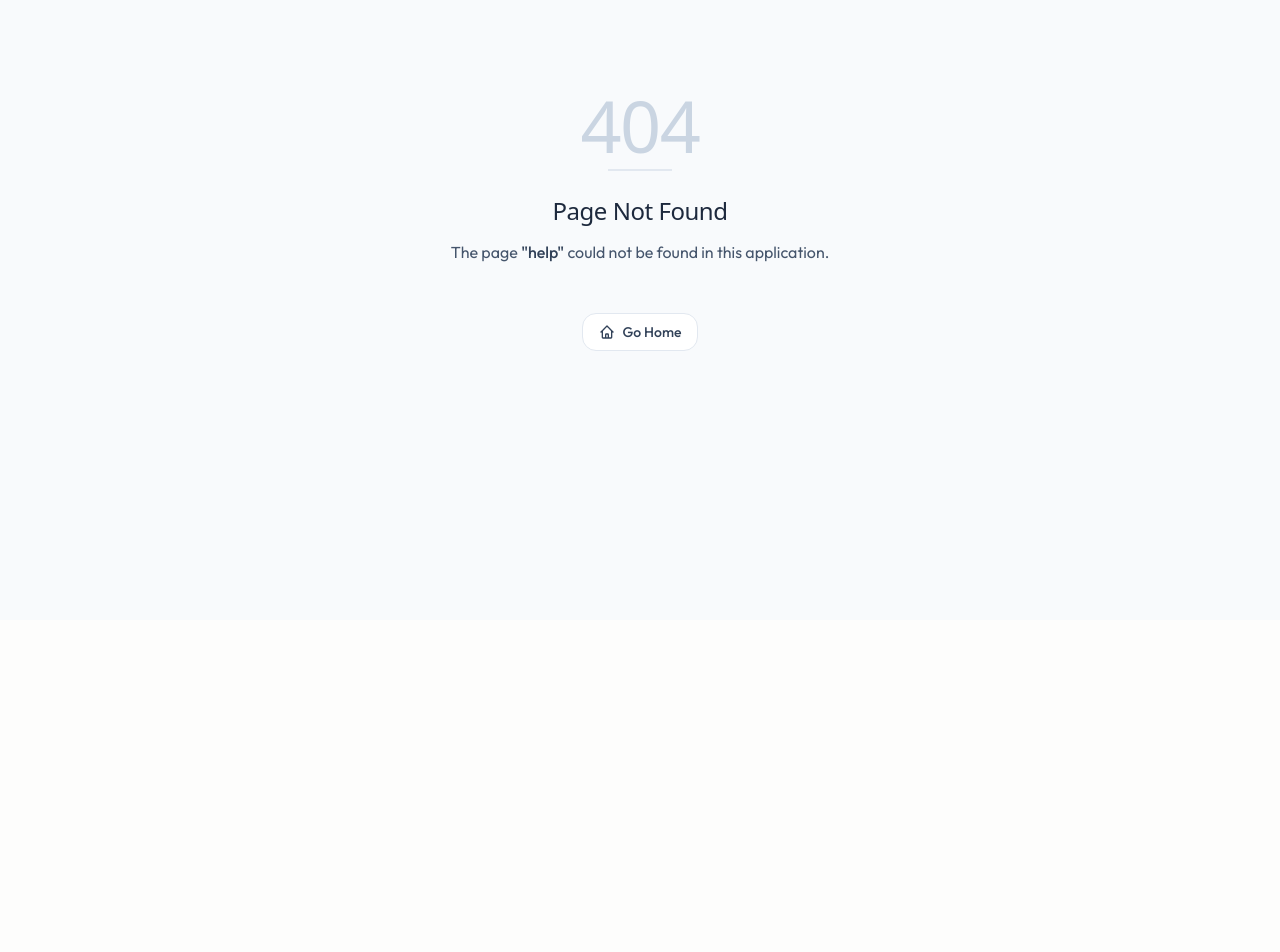
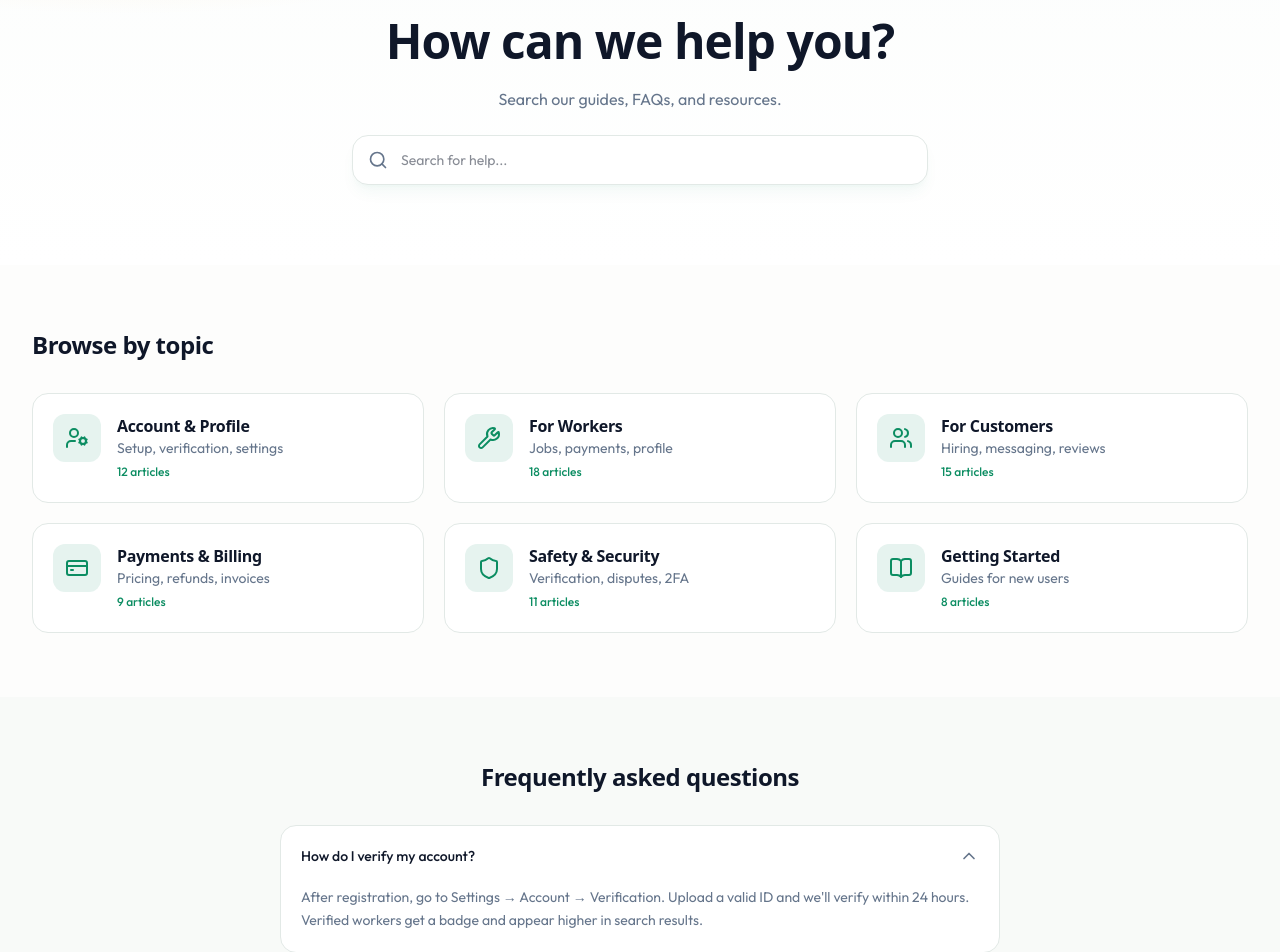
Before and after one commit to e-gors/work-nest-web, a React (Vite) app: page /help in a window 1280 px wide. Before the commit this address had no page. Shown: the part 180-1132 px from the top of the page. Before the commit the page ends 800 px from the top, so only its background shows below. Built offline with nearby package versions, Linux system fonts and the light colour scheme.

Commit message:
Feature help center page design

```diff
--- a/src/App.tsx
+++ b/src/App.tsx
@@ -5,6 +5,7 @@ import Landing from "./pages/Landing";
 import BrowseWorkers from "./pages/BrowseWorkers";
 import AuthRouter from "./pages/auth/AuthRouter";
 import About from "./pages/About";
+import HelpCenter from "./pages/HelpCenter";
 
 function App() {
   return (
@@ -13,6 +14,7 @@ function App() {
         <Route path="/" element={<Landing />} />
         <Route path="/workers" element={<BrowseWorkers />} />
         <Route path="/about" element={<About />} />
+        <Route path="/help" element={<HelpCenter />} />
       </Route>
 
       {/* Auth Routes */}
--- /dev/null
+++ b/src/pages/HelpCenter.tsx
@@ -0,0 +1,202 @@
+import { useState } from "react";
+import {
+  Search,
+  ChevronDown,
+  MessageCircle,
+  BookOpen,
+  Shield,
+  CreditCard,
+  UserCog,
+  Wrench,
+  Users,
+} from "lucide-react";
+import { cn } from "@/lib/utils";
+
+const categories = [
+  {
+    icon: UserCog,
+    title: "Account & Profile",
+    desc: "Setup, verification, settings",
+    count: 12,
+  },
+  {
+    icon: Wrench,
+    title: "For Workers",
+    desc: "Jobs, payments, profile",
+    count: 18,
+  },
+  {
+    icon: Users,
+    title: "For Customers",
+    desc: "Hiring, messaging, reviews",
+    count: 15,
+  },
+  {
+    icon: CreditCard,
+    title: "Payments & Billing",
+    desc: "Pricing, refunds, invoices",
+    count: 9,
+  },
+  {
+    icon: Shield,
+    title: "Safety & Security",
+    desc: "Verification, disputes, 2FA",
+    count: 11,
+  },
+  {
+    icon: BookOpen,
+    title: "Getting Started",
+    desc: "Guides for new users",
+    count: 8,
+  },
+];
+
+const faqs = [
+  {
+    q: "How do I verify my account?",
+    a: "After registration, go to Settings → Account → Verification. Upload a valid ID and we'll verify within 24 hours. Verified workers get a badge and appear higher in search results.",
+  },
+  {
+    q: "How does the hiring process work?",
+    a: 'Browse workers, view profiles, and click "Hire" or send a message. Discuss details, agree on price and schedule, then confirm the booking. Payments are held securely until the job is done.',
+  },
+  {
+    q: "How are workers background-checked?",
+    a: "Every worker undergoes ID verification and a background check before joining. We verify professional licenses where applicable and continuously monitor reviews.",
+  },
+  {
+    q: "What if I'm not satisfied with the work?",
+    a: "You can request revisions or file a dispute within 48 hours. Our resolution team reviews every case and ensures fair outcomes for both parties.",
+  },
+  {
+    q: "How do payments work?",
+    a: "Payments are processed securely through WorkNest. We hold funds in escrow and release them to the worker only after you confirm the job is complete.",
+  },
+  {
+    q: "Can I cancel a booking?",
+    a: "Yes, you can cancel anytime before the work begins. Cancellations within 24 hours may incur a small fee. See our cancellation policy for details.",
+  },
+];
+
+export default function HelpCenter() {
+  const [query, setQuery] = useState("");
+  const [openFaq, setOpenFaq] = useState(0);
+
+  const filtered = faqs.filter(
+    (f) =>
+      f.q.toLowerCase().includes(query.toLowerCase()) ||
+      f.a.toLowerCase().includes(query.toLowerCase()),
+  );
+
+  return (
+    <div>
+      {/* Hero */}
+      <section className="gradient-hero py-16 sm:py-20">
+        <div className="mx-auto max-w-3xl px-4 sm:px-6 text-center">
+          <span className="inline-flex items-center gap-2 rounded-full bg-primary/10 px-3 py-1 text-xs font-semibold text-primary">
+            <BookOpen className="h-3.5 w-3.5" /> Help Center
+          </span>
+          <h1 className="mt-5 font-heading text-4xl sm:text-5xl font-extrabold leading-tight text-balance">
+            How can we help you?
+          </h1>
+          <p className="mt-4 text-muted-foreground">
+            Search our guides, FAQs, and resources.
+          </p>
+          <div className="mt-6 relative max-w-xl mx-auto">
+            <Search className="absolute left-4 top-1/2 -translate-y-1/2 h-5 w-5 text-muted-foreground" />
+            <input
+              value={query}
+              onChange={(e) => setQuery(e.target.value)}
+              placeholder="Search for help..."
+              className="w-full rounded-2xl border border-border bg-card pl-12 pr-4 py-3.5 text-sm shadow-lg shadow-primary/5 outline-none focus:border-primary focus:ring-2 focus:ring-primary/20"
+            />
+          </div>
+        </div>
+      </section>
+
+      {/* Categories */}
+      <section className="mx-auto max-w-7xl px-4 sm:px-6 lg:px-8 py-16">
+        <h2 className="font-heading text-2xl font-bold mb-8">
+          Browse by topic
+        </h2>
+        <div className="grid sm:grid-cols-2 lg:grid-cols-3 gap-5">
+          {categories.map((c) => (
+            <a
+              key={c.title}
+              href="#"
+              className="group flex items-start gap-4 rounded-2xl border border-border bg-card p-5 hover:shadow-lg hover:border-primary/30 transition-all"
+            >
+              <span className="grid h-12 w-12 place-items-center rounded-xl bg-primary/10 text-primary shrink-0 group-hover:scale-110 transition-transform">
+                <c.icon className="h-6 w-6" />
+              </span>
+              <div className="flex-1">
+                <h3 className="font-heading font-semibold">{c.title}</h3>
+                <p className="text-sm text-muted-foreground">{c.desc}</p>
+                <span className="text-xs text-primary font-medium">
+                  {c.count} articles
+                </span>
+              </div>
+            </a>
+          ))}
+        </div>
+      </section>
+
+      {/* FAQ */}
+      <section className="bg-secondary/50 py-16">
+        <div className="mx-auto max-w-3xl px-4 sm:px-6">
+          <h2 className="font-heading text-2xl font-bold mb-8 text-center">
+            Frequently asked questions
+          </h2>
+          <div className="space-y-3">
+            {filtered.map((f, i) => (
+              <div
+                key={i}
+                className="rounded-2xl border border-border bg-card overflow-hidden"
+              >
+                <button
+                  onClick={() => setOpenFaq(openFaq === i ? -1 : i)}
+                  className="w-full flex items-center justify-between gap-4 p-5 text-left"
+                >
+                  <span className="font-medium text-sm">{f.q}</span>
+                  <ChevronDown
+                    className={cn(
+                      "h-5 w-5 text-muted-foreground shrink-0 transition-transform",
+                      openFaq === i && "rotate-180",
+                    )}
+                  />
+                </button>
+                {openFaq === i && (
+                  <div className="px-5 pb-5 text-sm text-muted-foreground leading-relaxed">
+                    {f.a}
+                  </div>
+                )}
+              </div>
+            ))}
+            {filtered.length === 0 && (
+              <p className="text-center text-muted-foreground py-8">
+                No results for "{query}".
+              </p>
+            )}
+          </div>
+        </div>
+      </section>
+
+      {/* Still need help */}
+      <section className="mx-auto max-w-7xl px-4 sm:px-6 lg:px-8 py-16">
+        <div className="rounded-3xl bg-foreground text-background p-10 sm:p-12 text-center">
+          <MessageCircle className="h-10 w-10 text-primary mx-auto mb-4" />
+          <h2 className="font-heading text-2xl font-bold">Still need help?</h2>
+          <p className="mt-2 text-background/70 max-w-md mx-auto">
+            Our support team is available every day to assist you.
+          </p>
+          <a
+            href="/contact"
+            className="mt-6 inline-flex items-center gap-2 rounded-xl bg-primary px-6 py-3 text-sm font-semibold text-primary-foreground hover:opacity-90 transition-opacity"
+          >
+            Contact Support
+          </a>
+        </div>
+      </section>
+    </div>
+  );
+}
```
